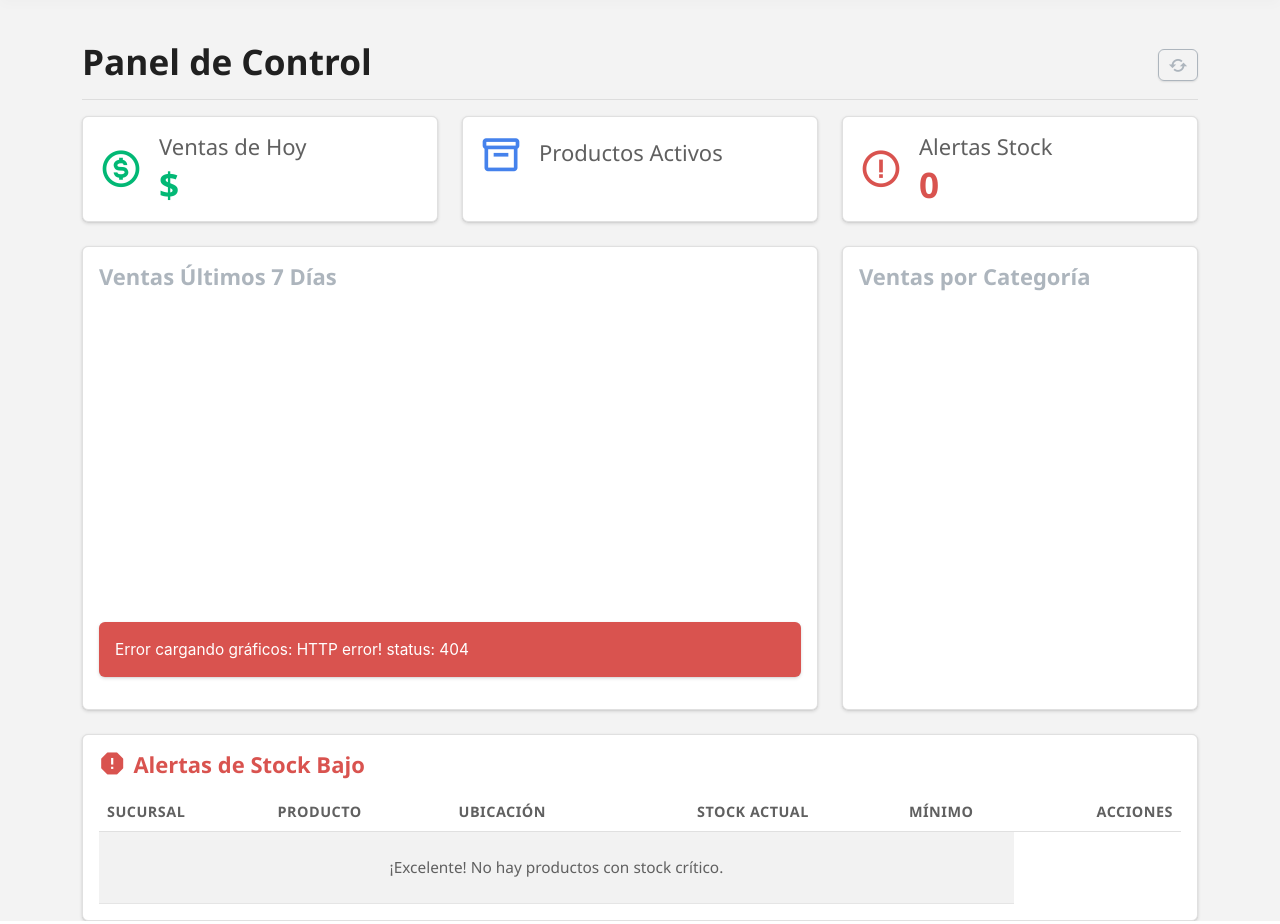
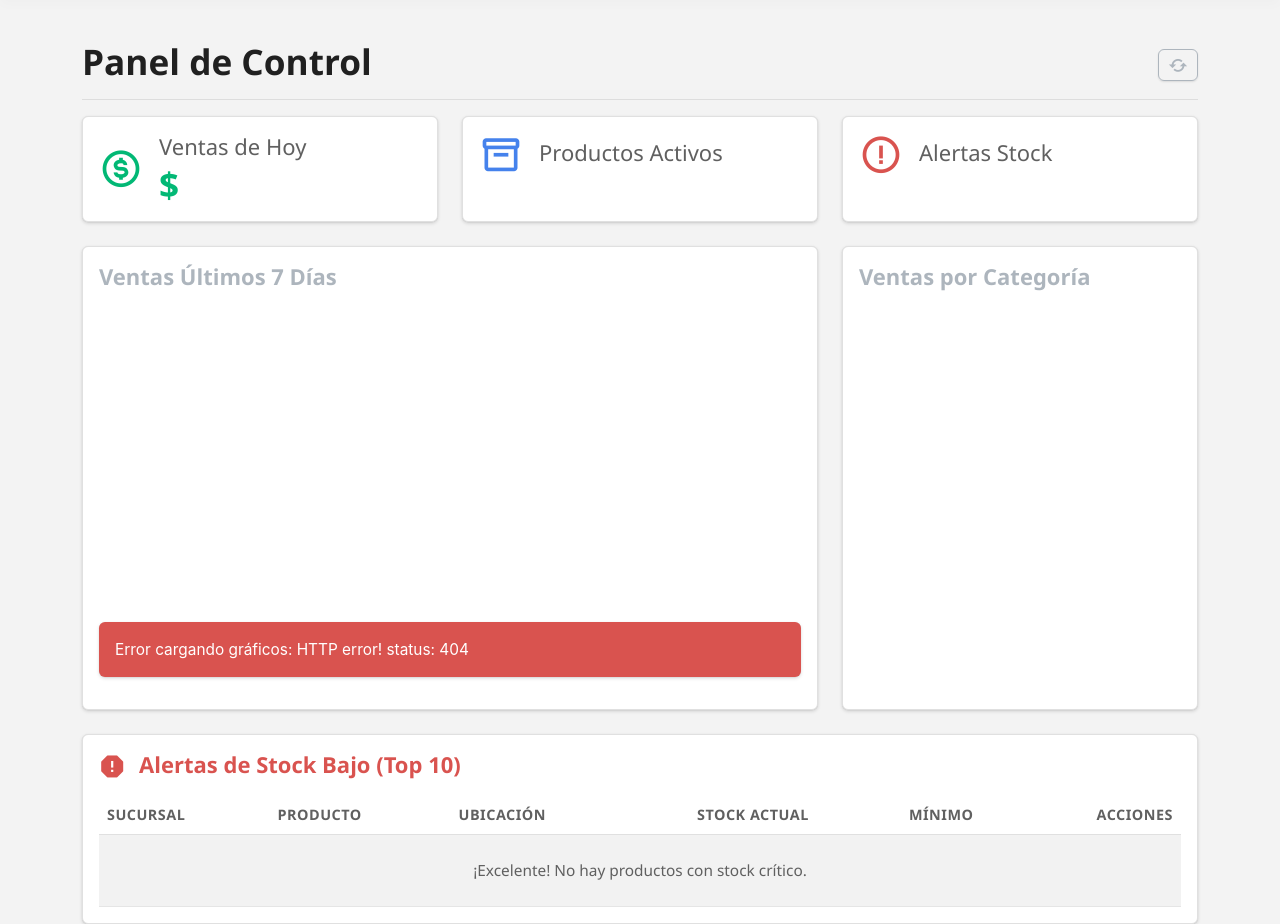
Before and after one commit to AngelMontecino/sistema_inventario_practica, a Django app: template frontend/web/templates/dashboard.html in a window 1280 px wide. Shown: the part 59-983 px from the top of the page. Run offline with Django 5.2, Linux system fonts and the light colour scheme; the template is opened without the code that fills it, so the values that code supplies are empty; a map, chart or similar area stays blank; some libraries are stand-ins or nearby versions.

Commit message:
Modificación alertas en panel de control

```diff
--- a/backend/app/routers/inventarios.py
+++ b/backend/app/routers/inventarios.py
@@ -49,6 +49,7 @@ def obtener_inventario_agrupado(
     sucursal_id: Optional[int] = None,
     busqueda: Optional[str] = None,
     categoria_id: Optional[int] = None,
+    alerta_stock: bool = False,
     db: Session = Depends(get_db),
     current_user: models.Usuario = Depends(get_current_active_user)
 ):
@@ -69,6 +70,7 @@ def obtener_inventario_agrupado(
             sucursal_id=target_sucursal,
             busqueda=busqueda,
             categoria_id=categoria_id,
+            alerta_stock=alerta_stock,
             skip=skip,
             limit=limit
         )
--- a/frontend/web/templates/dashboard.html
+++ b/frontend/web/templates/dashboard.html
@@ -74,7 +74,7 @@
                 </div>
                 <div>
                     <h5 class="text-muted fw-normal mb-1">Alertas Stock</h5>
-                    <h2 class="text-danger fw-bold mb-0">{{ stats.alertas_stock|length }}</h2>
+                    <h2 class="text-danger fw-bold mb-0">{{ stats.total_alertas }}</h2>
                 </div>
             </div>
         </fluent-card>
@@ -219,8 +219,13 @@ document.addEventListener("DOMContentLoaded", function() {
 <div class="row">
     <div class="col-12">
         <fluent-card class="p-3">
-            <h5 class="mb-3 text-danger d-flex align-items-center">
-                <i class="bx bxs-error-alt me-2"></i> Alertas de Stock Bajo
+            <h5 class="mb-3 text-danger d-flex align-items-center justify-content-between">
+                <span><i class="bx bxs-error-alt me-2"></i> Alertas de Stock Bajo (Top 10)</span>
+                {% if stats.total_alertas > 10 %}
+                    <a href="{% url 'lista_inventario' %}?alerta=true" class="btn btn-sm btn-outline-danger">
+                        Ver todas ({{ stats.total_alertas }})
+                    </a>
+                {% endif %}
             </h5>
             <div class="table-responsive">
                 <table class="table table-hover table-striped mb-0">
@@ -254,7 +259,7 @@ document.addEventListener("DOMContentLoaded", function() {
                         </tr>
                         {% empty %}
                         <tr>
-                            <td colspan="5" class="text-center py-4 text-muted">
+                            <td colspan="6" class="text-center py-4 text-muted">
                                 ¡Excelente! No hay productos con stock crítico.
                             </td>
                         </tr>
@@ -262,6 +267,13 @@ document.addEventListener("DOMContentLoaded", function() {
                     </tbody>
                 </table>
             </div>
+            {% if stats.total_alertas > 10 %}
+            <div class="mt-3 text-center border-top pt-2">
+                 <small class="text-muted">Mostrando 10 de {{ stats.total_alertas }} alertas.</small>
+                 <br>
+                 <a href="{% url 'lista_inventario' %}?alerta=true" class="text-decoration-none fw-bold">Ver listado completo <i class='bx bx-right-arrow-alt'></i></a>
+            </div>
+            {% endif %}
         </fluent-card>
     </div>
 </div>
--- a/frontend/web/views/productos.py
+++ b/frontend/web/views/productos.py
@@ -324,8 +324,7 @@ def lista_inventario(request):
     if busqueda:
         params["busqueda"] = busqueda
     if alerta == "true":
-
-        pass
+        params["alerta_stock"] = "true"
 
     sucursales = []
     categorias = []
```
Also changed, not shown: backend/app/crud/dashboard.py (+10 -4 lines), backend/app/crud/inventarios.py (+9 -1 lines).
